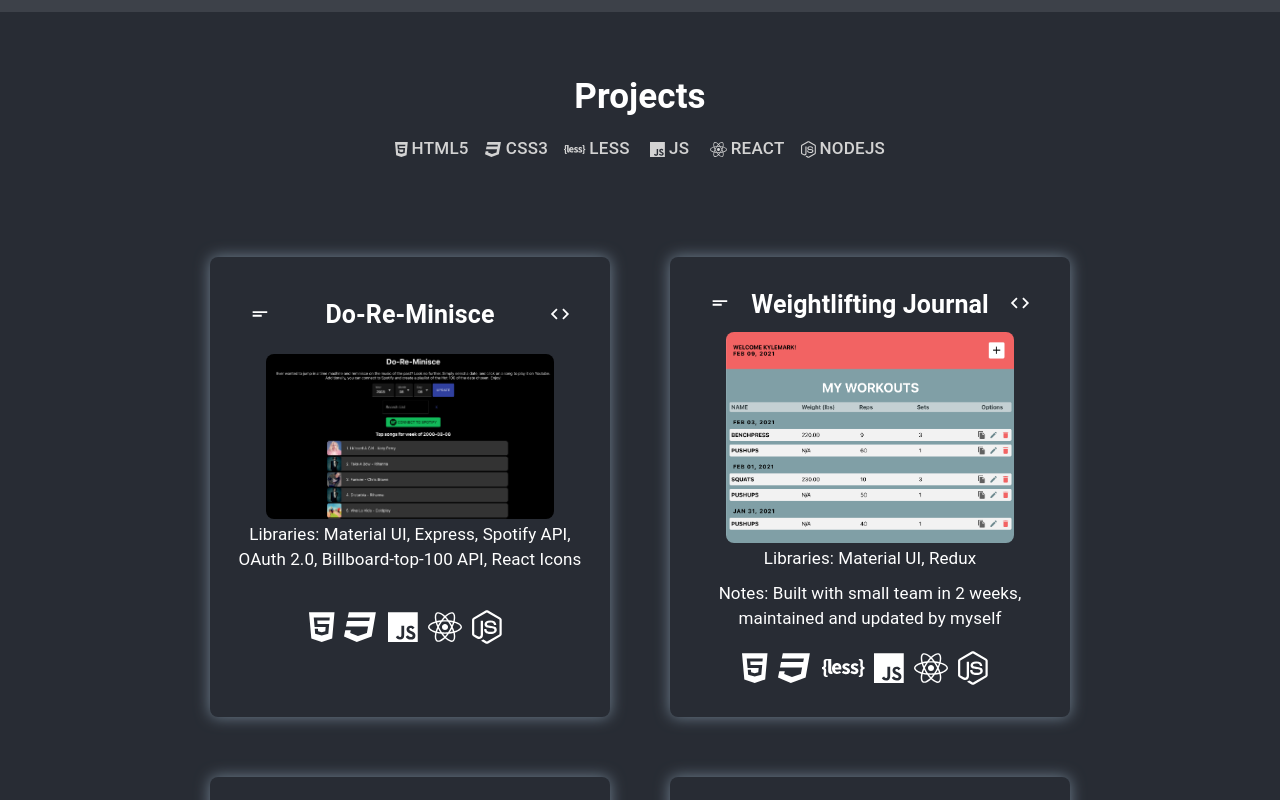
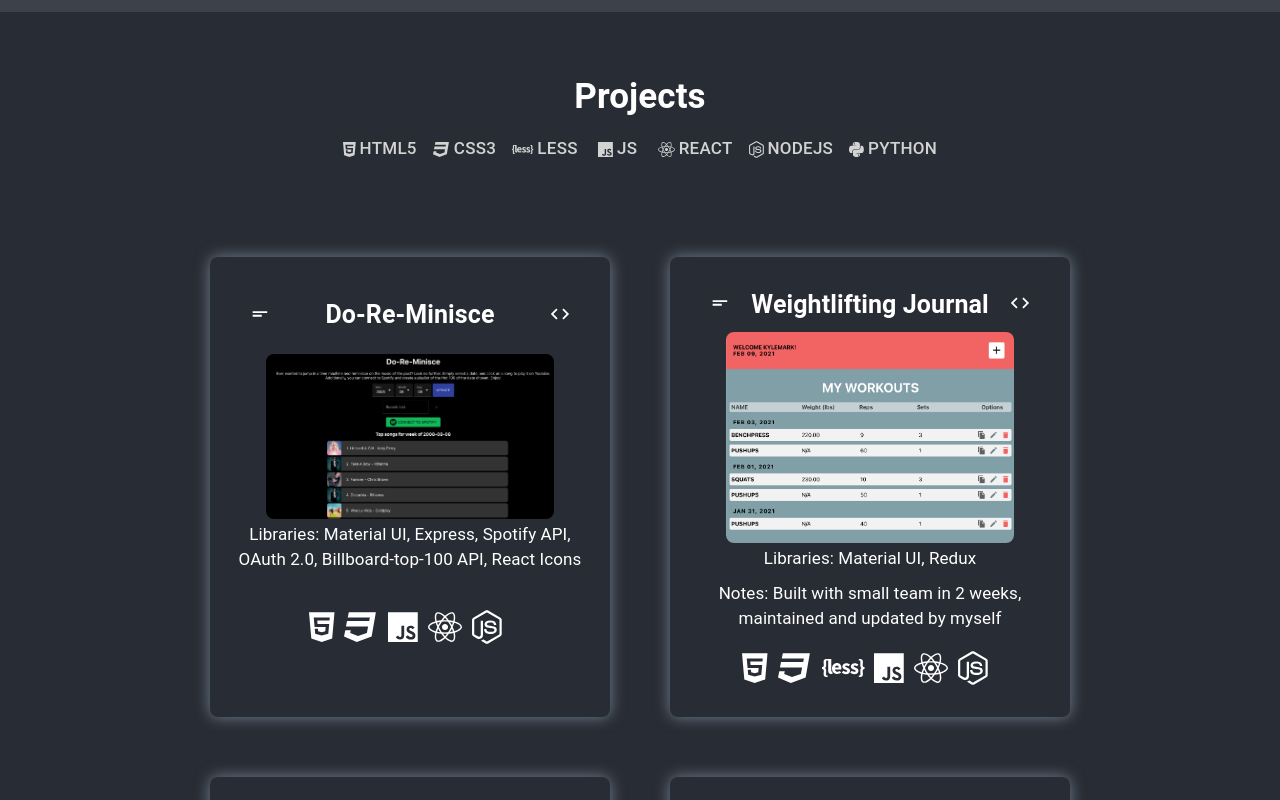
Before and after one commit to kyle-richardson/portfolio, a React (Create React App) app: page / in a window 1280 px wide. Shown: the part 1100-1900 px from the top of the page. Built offline with nearby package versions, Linux system fonts and the light colour scheme.

Commit message:
added python project

```diff
--- a/src/components/top/ButtonSection.js
+++ b/src/components/top/ButtonSection.js
@@ -6,7 +6,7 @@ import {
   faCss3,
   faHtml5,
   faNodeJs,
-  // faPython,
+  faPython,
   faLess,
   faJs,
 } from "@fortawesome/free-brands-svg-icons";
@@ -43,11 +43,11 @@ const buttonList = [
     styleName: "node-js",
     icon: faNodeJs,
   },
-  // {
-  //   text: "PYTHON",
-  //   styleName: "python",
-  //   icon: faPython,
-  // },
+  {
+    text: "PYTHON",
+    styleName: "python",
+    icon: faPython,
+  },
 ];
 
 const ButtonSection = ({ darkMode, searchList, setSearchList }) => {
--- a/src/data/index.js
+++ b/src/data/index.js
@@ -10,6 +10,7 @@ import weightlifting from "../assets/weightlifting.png"
 import chef from "../assets/chef.png"
 import covid from "../assets/covid.png"
 import doreminisce from "../assets/doreminisce.png"
+import adventure from "../assets/adventure.png"
 
 export const projects = [
   // {
@@ -171,4 +172,16 @@ export const projects = [
     deployed: "aws",
     notes: "Built with small team in 3 months",
   },
+  {
+    name: "Adventure Game",
+    description:
+      "Simple text adventure game created to help learn python.",
+    url: "https://github.com/kyle-richardson/Adventure-game",
+    github: "https://github.com/kyle-richardson/Adventure-game",
+    image: adventure,
+    tools: ["python"],
+    libraries: ["sys"],
+    deployed: "github pages",
+    notes: "",
+  },
 ];
```
Also changed, not shown: src/assets/adventure.png (added).
